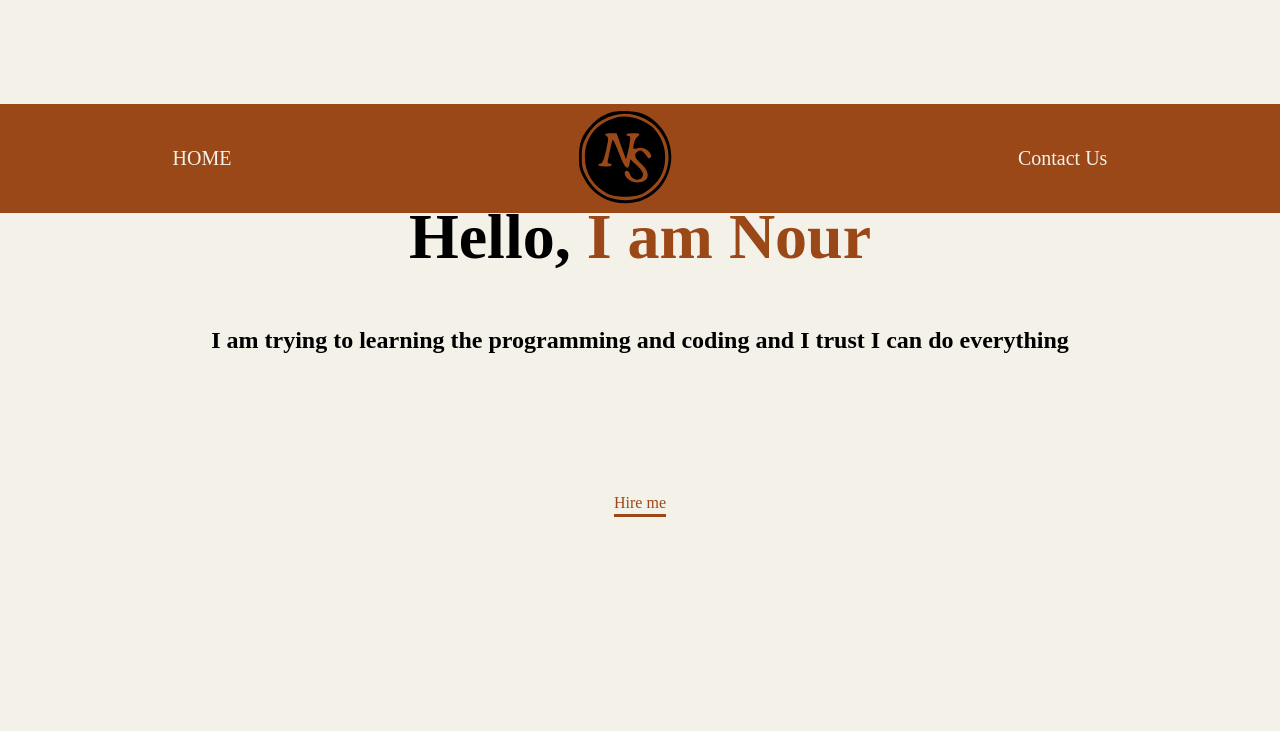
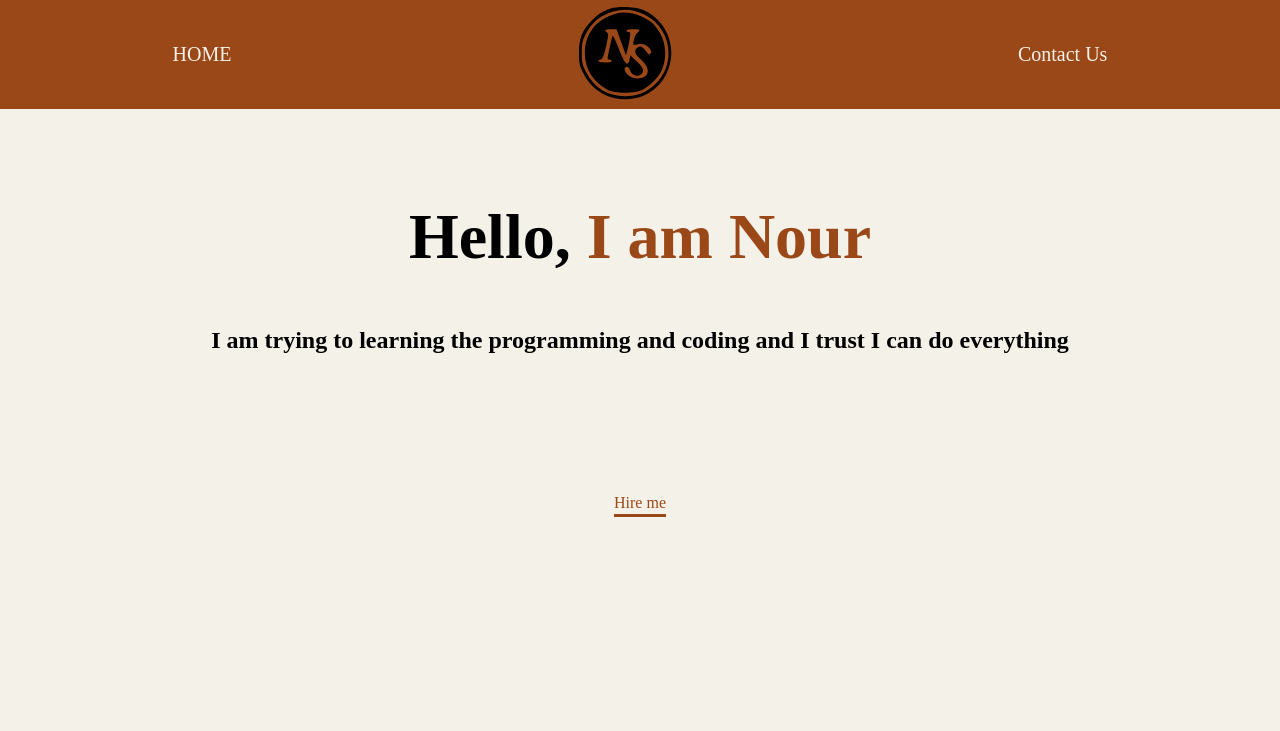
Before and after one commit to mastern1/html-portfolio3, a plain HTML site: page index.html in a window 1280 px wide. Shown: the top 731 px of the page. Drawn offline with Linux system fonts and the light colour scheme; a web font is replaced by a local one.

Commit message:
Update style.css

```diff
--- a/style.css
+++ b/style.css
@@ -112,7 +112,7 @@ text-align: center;
     position: fixed;
     width: 100%;
     margin-top: 0;
-    bottom: 587px;
+    top: 0;
     align-items: center;
 }
 #mybtn{
```
